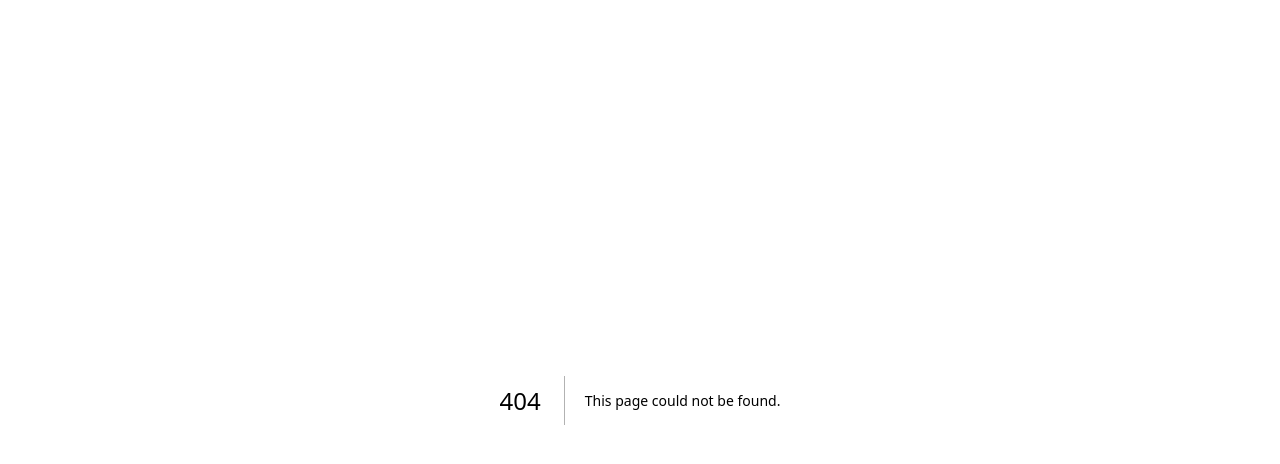
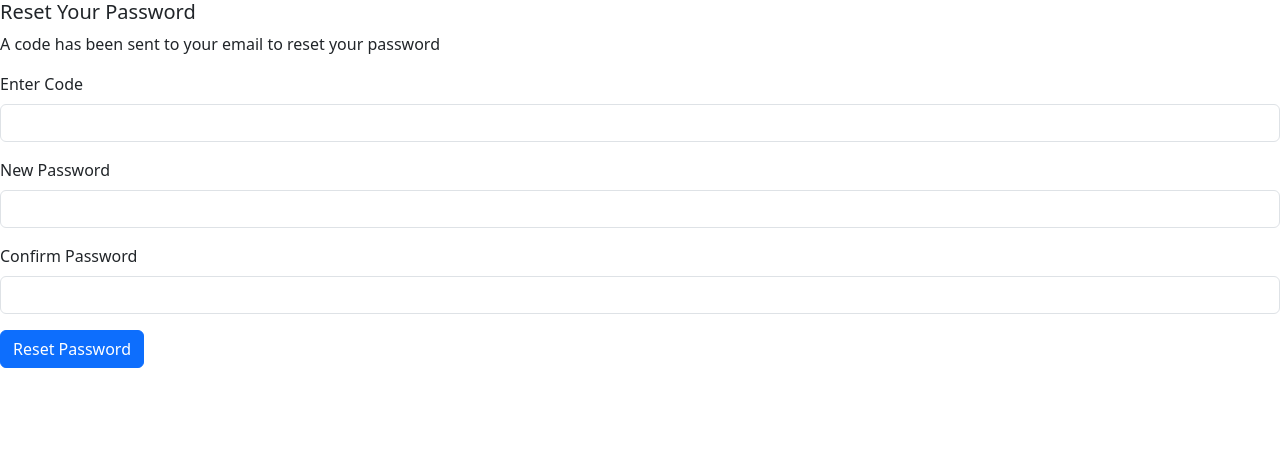
Before and after one commit to dalienst/plann, a Next.js app: page /auth/password-reset in a window 1280 px wide. Before the commit this address had no page. Shown: the top 464 px of the page. Built offline with nearby package versions, Linux system fonts and the light colour scheme; no server answers.

Commit message:
add reset password forms

```diff
--- /dev/null
+++ b/app/auth/password-reset/page.jsx
@@ -0,0 +1,76 @@
+"use client";
+import { resetPassword } from "@/services/accounts";
+import { ResetPassword } from "@/validation";
+import { Field, Form, Formik } from "formik";
+import { useRouter } from "next/navigation";
+import React, { useState } from "react";
+
+function PasswordReset() {
+  const [loading, setLoading] = useState(false);
+  const router = useRouter();
+
+  return (
+    <Formik
+      initialValues={{
+        code: "",
+        password: "",
+        confirmPassword: "",
+      }}
+      validationSchema={ResetPassword}
+      onSubmit={async (values) => {
+        setLoading(true);
+        try {
+          await resetPassword(values);
+          toast.success("Password reset successfully");
+          router.push("/auth/login");
+        } catch (error) {
+          // Add error messages
+          toast.error("Password reset failed");
+        } finally {
+          setLoading(false);
+        }
+      }}
+    >
+      {({ touched }) => (
+        <Form>
+          <h5>Reset Your Password</h5>
+          <p>A code has been sent to your email to reset your password</p>
+          <div className="mb-3">
+            <label htmlFor="code" className="form-label">
+              Enter Code
+            </label>
+            <Field name="code" type="text" className="form-control" />
+            {touched.code && <div className="text-danger">{touched.code}</div>}
+          </div>
+          <div className="mb-3">
+            <label htmlFor="password" className="form-label">
+              New Password
+            </label>
+            <Field name="password" type="password" className="form-control" />
+            {touched.password && (
+              <div className="text-danger">{touched.password}</div>
+            )}
+          </div>
+          <div className="mb-3">
+            <label htmlFor="confirmPassword" className="form-label">
+              Confirm Password
+            </label>
+            <Field
+              name="confirmPassword"
+              type="password"
+              className="form-control"
+            />
+            {touched.confirmPassword && (
+              <div className="text-danger">{touched.confirmPassword}</div>
+            )}
+          </div>
+          <button type="submit" className="btn btn-primary" disabled={loading}>
+            {loading ? "Loading..." : "Reset Password"}
+          </button>
+        </Form>
+      )}
+    </Formik>
+  );
+}
+
+export default PasswordReset;
--- a/validation.jsx
+++ b/validation.jsx
@@ -14,4 +14,18 @@ const RegistrationSchema = Yup.object().shape({
     .oneOf([Yup.ref("password"), null], "Confirm Password does not match"),
 });
 
-export { RegistrationSchema };
+const ResetPassword = Yup.object().shape({
+  code: Yup.string().required("This field is required"),
+  password: Yup.string()
+    .min(5, "Password cannot be less than 5 characters")
+    .required("This field is required")
+    .matches(
+      /^.*(?=.{8,})((?=.*[!@#$%^&*()\-_=+{};:,<.>]){1})(?=.*\d)((?=.*[a-z]){1})((?=.*[A-Z]){1}).*$/,
+      "Password must contain at least 5 characters, one uppercase, one number and one special case character"
+    ),
+  confirmPassword: Yup.string()
+    .required("Confirm Password is required")
+    .oneOf([Yup.ref("password"), null], "Confirm Password does not match"),
+});
+
+export { RegistrationSchema, ResetPassword };
```
Also changed, not shown: app/auth/forgot-password/page.jsx (added, +47 -0 lines), app/auth/signup/page.jsx (+6 -12 lines).
